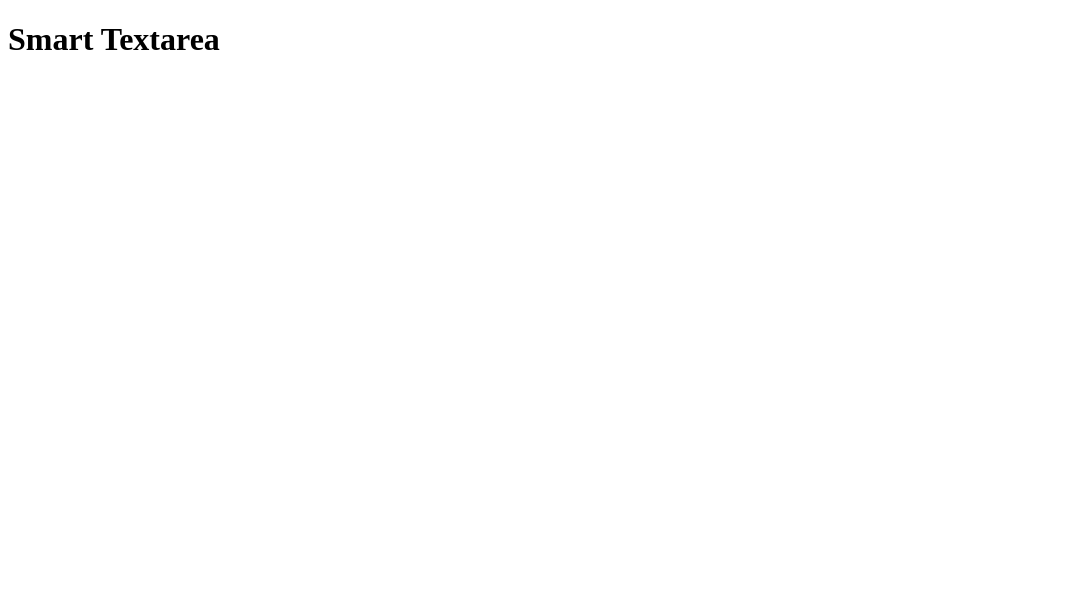
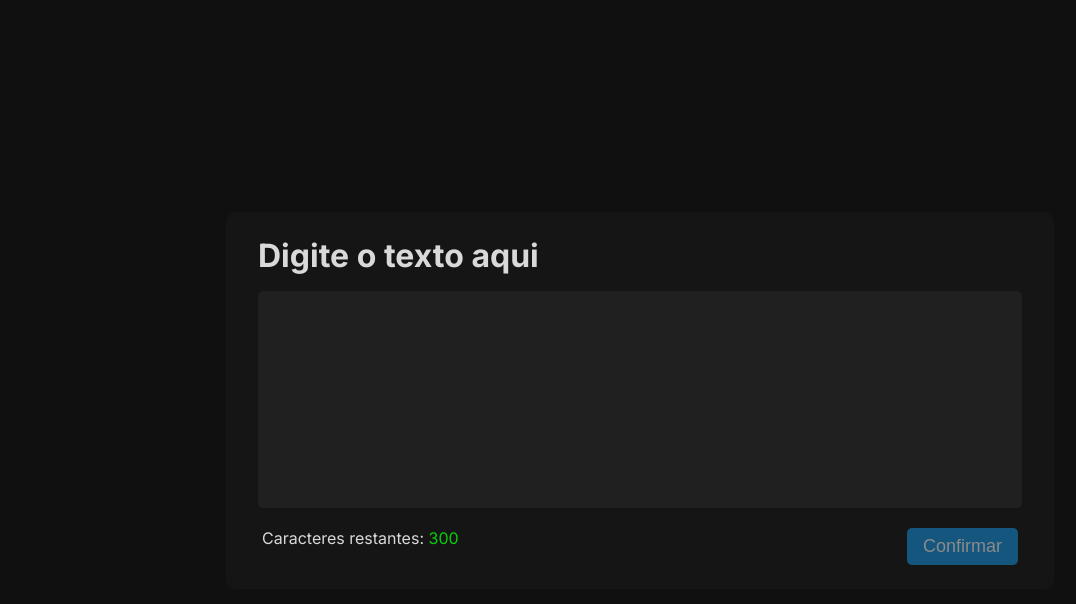
Before and after one commit to Marceometry/Smart-TextArea, a React (Create React App) app: page / in a window 1280 px wide. Shown: the top 604 px of the page, without its empty margins (0-1076 px from the left). Built offline with nearby package versions, Linux system fonts and the light colour scheme.

Commit message:
add styling and finish main functions

```diff
--- a/public/index.html
+++ b/public/index.html
@@ -1,10 +1,14 @@
 <!DOCTYPE html>
 <html lang="pt-BR">
   <head>
+    <title>Smart Textarea</title>
+
     <meta charset="utf-8" />
     <meta name="viewport" content="width=device-width, initial-scale=1" />
     <meta name="description" content="Textarea with character count - made with ReactJS" />
-    <title>Smart Textarea</title>
+
+    <link rel="preconnect" href="https://fonts.gstatic.com" />
+    <link href="https://fonts.googleapis.com/css2?family=Inter:wght@400;500;600;700;800&display=swap" rel="stylesheet" />
   </head>
 
   <body>
--- a/src/App.js
+++ /dev/null
@@ -1,7 +0,0 @@
-function App() {
-  return (
-    <h1>Smart Textarea</h1>
-  )
-}
-
-export default App
--- /dev/null
+++ b/src/App.jsx
@@ -0,0 +1,8 @@
+import Card from './components/Card'
+import './css/global.css'
+
+export default function App() {
+  return (
+    <Card />
+  )
+}
--- /dev/null
+++ b/src/components/Card/index.jsx
@@ -0,0 +1,51 @@
+import { useState } from 'react'
+import Footer from '../Footer'
+import Textarea from '../Textarea'
+import './style.css'
+
+const green = '#09cf09'
+const yellow = '#ebdc14'
+const red = '#f81a1a'
+
+export default function Card() {
+    const [textareaValue, setTextareaValue] = useState('')
+    const [remainingLength, setRemainingLength] = useState(300)
+    const [isValid, setIsValid] = useState(false)
+    const [color, setColor] = useState(green)
+
+    function getLength(text) {
+        setTextareaValue(text)
+        setRemainingLength(300 - text.length)
+        checkValid(text.length)
+    }
+
+    function checkValid(length) {
+        if (length > 0) {
+            setIsValid(true)
+            setColor(green)
+        }
+
+        if (length >= 280) {
+            setColor(yellow)
+        }
+
+        if (length > 300) {
+            setColor(red)
+            setIsValid(false)
+        }
+    }
+
+    function showText() {
+        alert(textareaValue)
+    }
+
+    return (
+        <div className="card">
+            <h1>Digite o texto aqui</h1>
+
+            <Textarea onChange={getLength} />
+
+            <Footer onClick={showText} remainingLength={remainingLength} isValid={isValid} color={color} />
+        </div>
+    )
+}
--- /dev/null
+++ b/src/components/Card/style.css
@@ -0,0 +1,5 @@
+.card {
+    padding: 1.5rem 2rem;
+    border-radius: 10px;
+    background: #151515;
+}
--- /dev/null
+++ b/src/components/Footer/index.jsx
@@ -0,0 +1,13 @@
+import './style.css'
+
+export default function Footer({ onClick, remainingLength, color, isValid }) {
+    return (
+        <footer>
+            <p>
+                Caracteres restantes: <span style={{color: color}}> {remainingLength} </span>
+            </p>
+
+            <button onClick={onClick} disabled={!isValid}> Confirmar </button>
+        </footer>
+    )
+}
--- /dev/null
+++ b/src/components/Footer/style.css
@@ -0,0 +1,26 @@
+footer {
+    padding: 0 .25rem;
+    display: flex;
+    justify-content: space-between;
+}
+
+footer button {
+    padding: .5rem 1rem;
+    color: #fff;
+    font-size: 1.125rem;
+
+    background: #1696e6;
+    border-radius: 5px;
+    border: none;
+
+    transition: all .2s;
+}
+
+footer button:hover:not(:disabled) {
+    background: #077ac2;
+    cursor: pointer;
+}
+
+footer button:disabled {
+    opacity: .5;
+}
--- /dev/null
+++ b/src/components/Textarea/index.jsx
@@ -0,0 +1,12 @@
+import './style.css'
+
+export default function Textarea({ onChange }) {
+    return (
+        <textarea
+            rows="7"
+            cols="50"
+            autoFocus
+            onChange={(e) => onChange(e.target.value)}
+        />
+    )
+}
--- /dev/null
+++ b/src/components/Textarea/style.css
@@ -0,0 +1,14 @@
+textarea {
+    padding: .875rem;
+    margin: 1rem 0;
+
+    font-size: 1.5rem;
+    color: #d9d9d9;
+
+    background: #202020;
+    border-radius: 5px;
+    border: none;
+
+    resize: none;
+    outline: none;
+}
--- /dev/null
+++ b/src/css/global.css
@@ -0,0 +1,16 @@
+* {
+    margin: 0;
+    padding: 0;
+    box-sizing: border-box;
+}
+
+body {
+    height: 100vh;
+    background: #101010;
+    color: #d9d9d9;
+    font: 1rem Inter, sans-serif;
+
+    display: flex;
+    align-items: center;
+    justify-content: center;
+}
```
Also changed, not shown: public/logo.svg (renamed from src/logo.svg), src/index.jsx (renamed from src/index.js).
